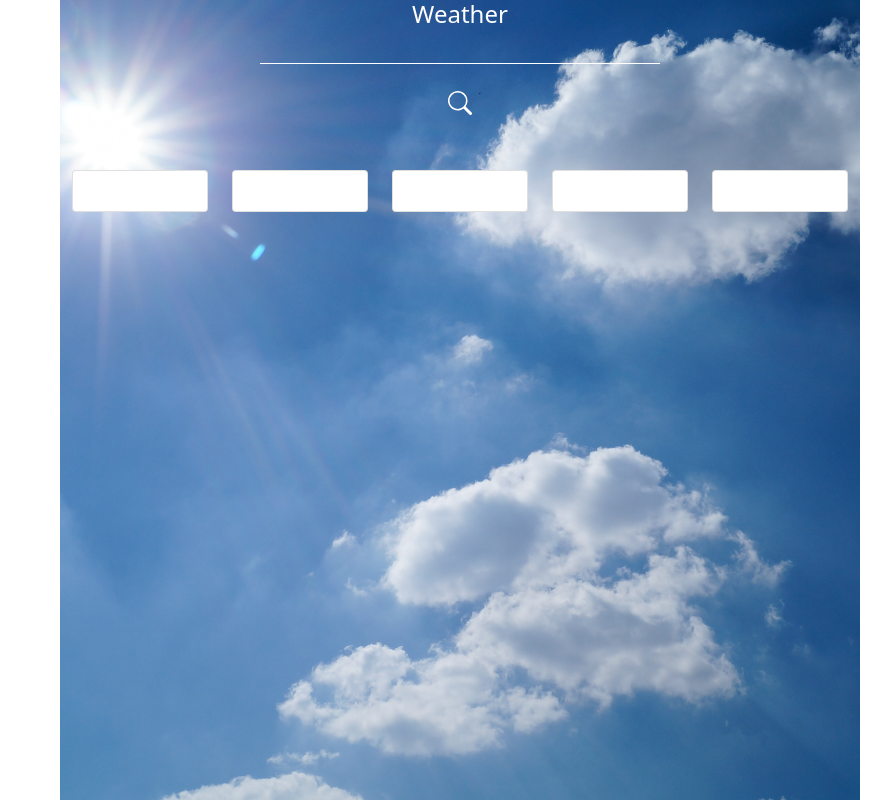
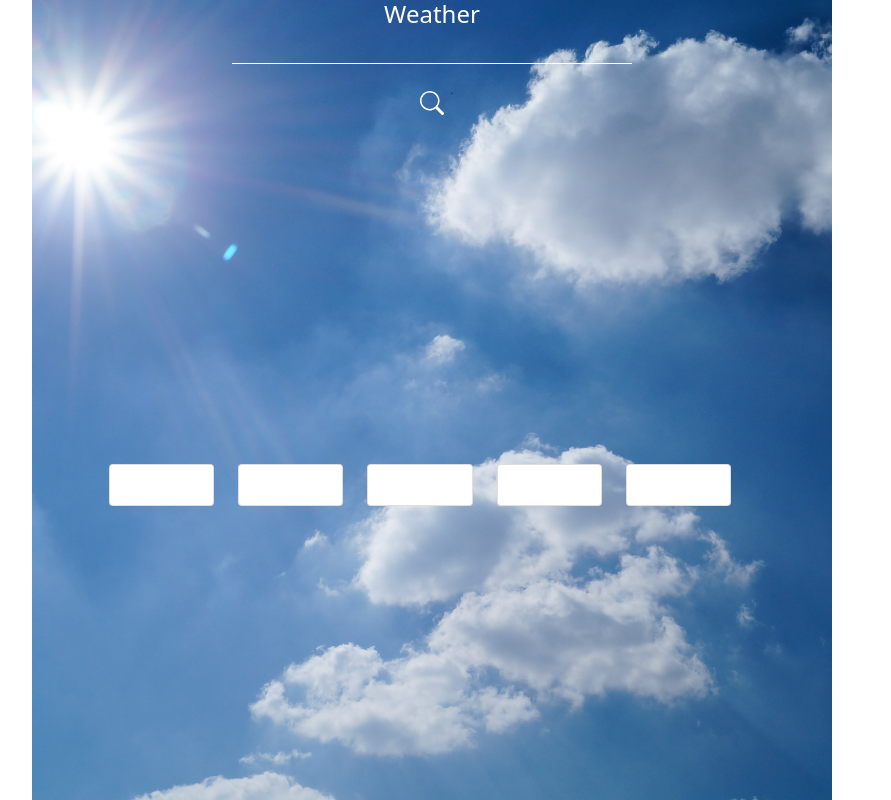
Before and after one commit to MIllhouse36/weatherDashboard, a website: page public/index.html in a window 1280 px wide. Shown: the whole page, without its empty margins (208-1099 px from the left). Drawn offline with nearby package versions, Linux system fonts and the light colour scheme.

Commit message:
finally figure out that auto fill styling

```diff
--- a/public/index.html
+++ b/public/index.html
@@ -13,7 +13,7 @@
 <body>
   <div class="container">
 
-    <div class="row mx-auto">
+    <div class="row opener mx-auto">
 
       <div class="col-2">
         <div class="card-content ">
@@ -21,8 +21,8 @@
         </div>
       </div>
 
-      <form id="form" class="opener  col-8 text-center">
-        <div class="my-0">
+      <form id="form" class="  col-8 text-center">
+        <div class="my-0 text-white text-center">
           <h4 class="text-white col-12">Weather</h4>
           <input class="col-12 text-center" id="textarea" type="text">
           <button id="submit" class="pt-4 btn col-12" type="submit">
@@ -31,34 +31,20 @@
             </svg>
           </button>
 
-          <div class="">
-            <h4 class="text-white" id="currentCity"></h4>
+        <div class="" >
+            <h4 id="currentCity"></h4>
             <img id="currentIcon">
-            <p class="text-white"id="currentDate"></p>
+            <p class=" mx-auto"id="currentDate"></p>
             <p id="currentTemp"></p>
             <p id="currentHumi"></p>
             <p id="currentWind"></p>
             <p id="currentUv"></p>
-            <div>
+        </div>
         </div>
       </form>
 
-    </div>
-
-
-          <!-- <button id="clearbutton" class="btn " type="clear">
-            <svg xmlns="http://www.w3.org/2000/svg" width="2rem" height="2rem" fill="currentColor" class="bi bi-trash" viewBox="0 0 16 16">
-              <path d="M5.5 5.5A.5.5 0 0 1 6 6v6a.5.5 0 0 1-1 0V6a.5.5 0 0 1 .5-.5zm2.5 0a.5.5 0 0 1 .5.5v6a.5.5 0 0 1-1 0V6a.5.5 0 0 1 .5-.5zm3 .5a.5.5 0 0 0-1 0v6a.5.5 0 0 0 1 0V6z"/>
-              <path fill-rule="evenodd" d="M14.5 3a1 1 0 0 1-1 1H13v9a2 2 0 0 1-2 2H5a2 2 0 0 1-2-2V4h-.5a1 1 0 0 1-1-1V2a1 1 0 0 1 1-1H6a1 1 0 0 1 1-1h2a1 1 0 0 1 1 1h3.5a1 1 0 0 1 1 1v1zM4.118 4 4 4.059V13a1 1 0 0 0 1 1h6a1 1 0 0 0 1-1V4.059L11.882 4H4.118zM2.5 3V2h11v1h-11z"/>
-            </svg>
-          </button> -->
-
-
-
-
-    <div class="row center-align">
-
-      <div id="forecast-1" class="col">
+      <div class="row justify-content-center">
+        <div id="forecast-1" class=" col-md-2 col-sm-12">
           <div class="card">
             <div class="card-image">
               <img id="forecast-1-img" src="">
@@ -71,7 +57,7 @@
           </div>
         </div>
 
-      <div id="forecast-2" class="col">
+        <div id="forecast-2" class="col-md-2 col-sm-12">
           <div class="card">
             <div class="card-image">
               <img id="forecast-2-img" src="">
@@ -84,7 +70,7 @@
           </div>
         </div>
 
-      <div id="forecast-3" class="col">
+        <div id="forecast-3" class="col-md-2 col-sm-12">
           <div class="card">
             <div class="card-image">
               <img id="forecast-3-img" src="">
@@ -97,7 +83,7 @@
           </div>
         </div>
 
-      <div id="forecast-4" class="col">
+        <div id="forecast-4" class="col-md-2 col-sm-12">
           <div class="card">
             <div class="card-image">
               <img id="forecast-4-img" src="">
@@ -110,7 +96,7 @@
           </div>
         </div>
 
-      <div id="forecast-5" class="col">
+        <div id="forecast-5" class="col-md-2 col-sm-12">
           <div class="card">
             <div class="card-image">
               <img id="forecast-5-img" src="">
@@ -124,6 +110,8 @@
         </div>
 
       </div>
+    </div>
+
 
 
   </div>
```
Lines whose indentation alone changed are shown as unchanged.
